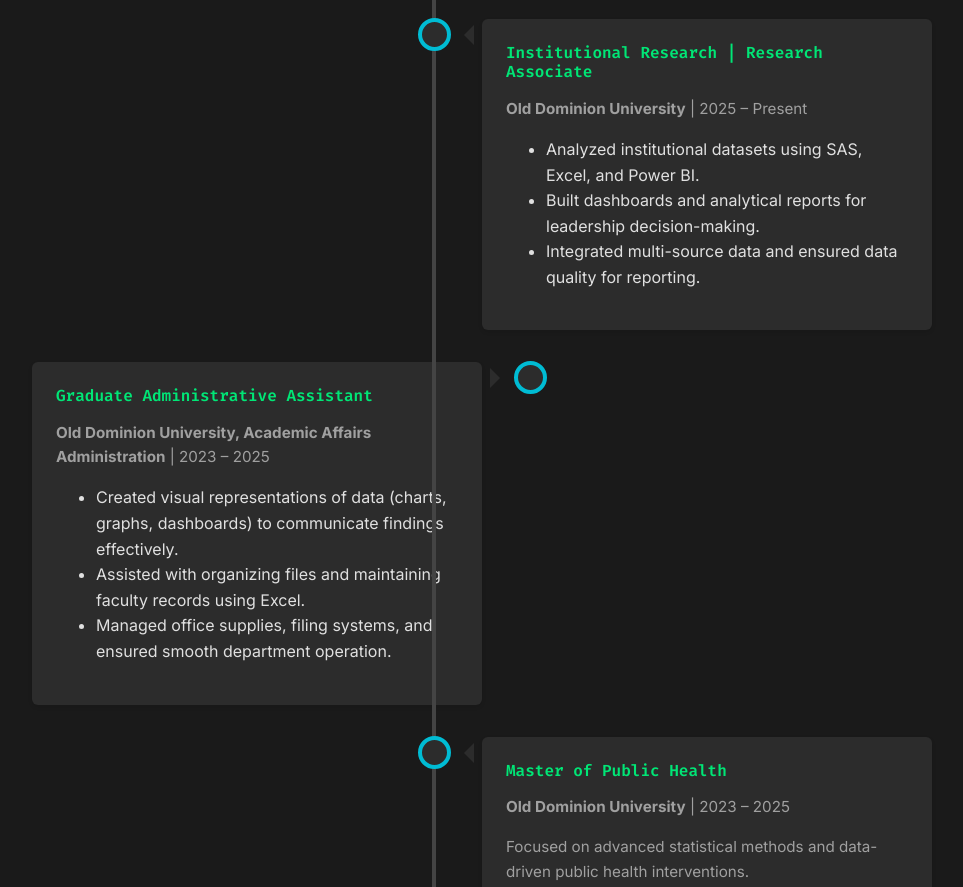
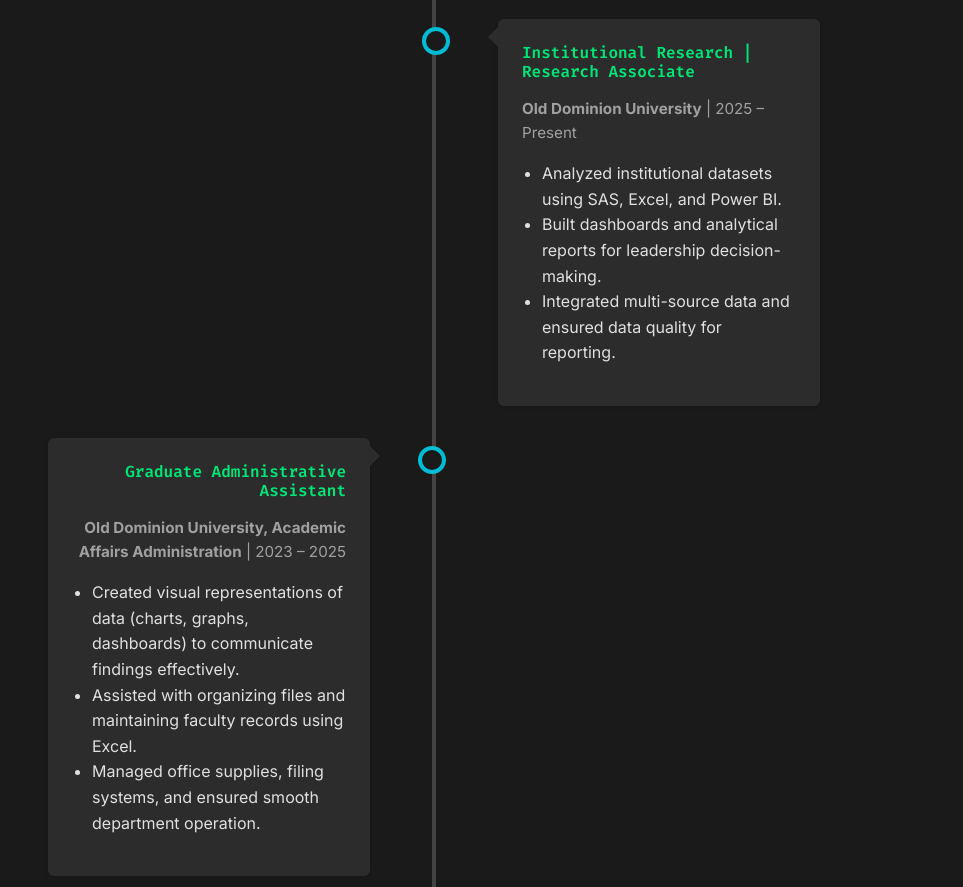
Before and after one commit to Otee1982/Otobeng_GIS, a plain HTML site: page index.html in a window 1280 px wide. Shown: the part 7165-8052 px from the top of the page, without its empty margins (206-1169 px from the left). Drawn offline with Linux system fonts and the light colour scheme.

Commit message:
Refactor timeline styles and adjust layout

```diff
--- a/index.html
+++ b/index.html
@@ -258,45 +258,55 @@
             top: 0;
             bottom: 0;
             left: 50%;
-            margin-left: -2px;
+            transform: translateX(-50%);
         }
 
         .timeline-item {
-            padding: var(--spacing-unit) calc(var(--spacing-unit) * 3);
+            padding: var(--spacing-unit) calc(var(--spacing-unit) * 4);
             position: relative;
             background-color: inherit;
             width: 50%;
+            box-sizing: border-box;
         }
 
         .timeline-item::after {
             content: '';
             position: absolute;
-            width: 25px;
-            height: 25px;
-            right: -17px;
-            background-color: var(--background-light);
+            width: 20px;
+            height: 20px;
+            background-color: var(--background-dark);
             border: 4px solid var(--accent-neon-teal);
-            top: 15px;
+            top: 24px;
             border-radius: 50%;
             z-index: 1;
         }
 
         .timeline-item-left {
             left: 0;
+            text-align: right;
         }
 
         .timeline-item-right {
             left: 50%;
+            text-align: left;
+        }
+
+        .timeline-item-left::after {
+            right: -12px;
+        }
+
+        .timeline-item-right::after {
+            left: -12px;
         }
 
         .timeline-item-left::before {
             content: " ";
             height: 0;
             position: absolute;
-            top: 22px;
+            top: 24px;
             width: 0;
             z-index: 1;
-            right: 30px;
+            right: 54px;
             border: medium solid var(--background-light);
             border-width: 10px 0 10px 10px;
             border-color: transparent transparent transparent var(--background-light);
@@ -306,17 +316,13 @@
             content: " ";
             height: 0;
             position: absolute;
-            top: 22px;
+            top: 24px;
             width: 0;
             z-index: 1;
-            left: 30px;
+            left: 54px;
             border: medium solid var(--background-light);
             border-width: 10px 10px 10px 0;
             border-color: transparent var(--background-light) transparent transparent;
-        }
-
-        .timeline-item-right::after {
-            left: -16px;
         }
 
         .timeline-content {
@@ -336,6 +342,11 @@
         .timeline-content p {
             font-size: 0.95rem;
             color: var(--text-dark);
+        }
+
+        .timeline-content ul {
+            text-align: left;
+            padding-left: 20px;
         }
 
         /* Call to Action / Footer */
```
